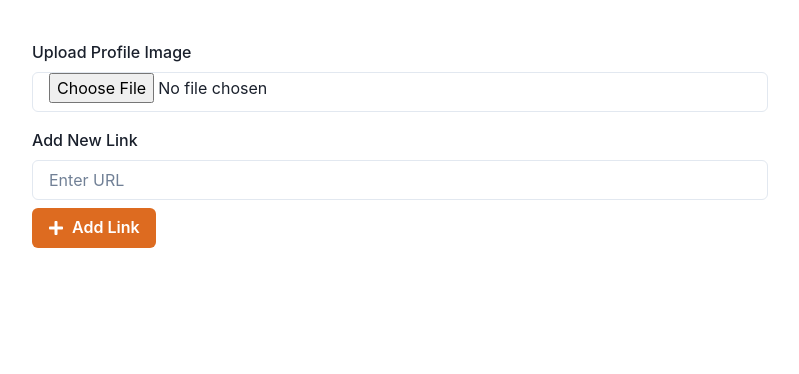
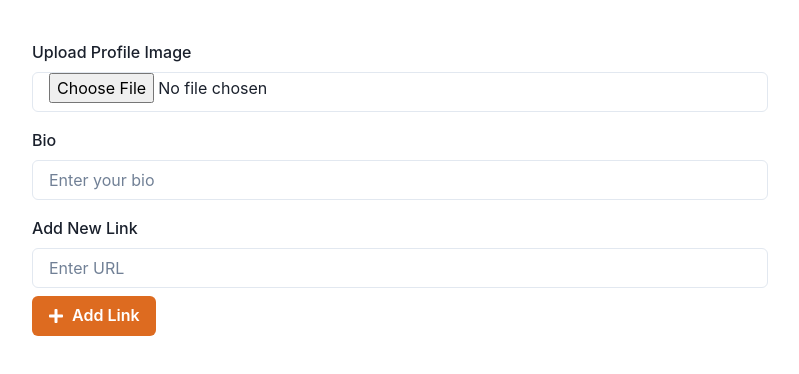
Before and after one commit to GPT-Engineer-App/saas-linkin-bio-genius, a React (Vite) app: page /profile in a window 1280 px wide. Shown: the top 374 px of the page, without its empty margins (240-1039 px from the left). Built offline with nearby package versions, Linux system fonts and the light colour scheme.

Commit message:
Added a bio input field to the Profile page to allow users to enter a personal bio. This includes managing the bio state and updating the form to handle changes to this new field.
Prompt: User to create account and build a profile page with profile photo and bio

```diff
--- a/src/pages/Profile.jsx
+++ b/src/pages/Profile.jsx
@@ -4,6 +4,7 @@ import { FaPlus } from "react-icons/fa";
 
 const Profile = () => {
   const [profileImage, setProfileImage] = useState("");
+  const [bio, setBio] = useState("");
   const [links, setLinks] = useState([]);
   const [newLink, setNewLink] = useState("");
   const toast = useToast();
@@ -41,6 +42,10 @@ const Profile = () => {
             {profileImage && <Image src={profileImage} alt="Profile Image" boxSize="150px" mt={4} />}
           </FormControl>
           <FormControl>
+            <FormLabel htmlFor="bio">Bio</FormLabel>
+            <Input id="bio" type="text" value={bio} onChange={(e) => setBio(e.target.value)} placeholder="Enter your bio" />
+          </FormControl>
+          <FormControl>
             <FormLabel htmlFor="link">Add New Link</FormLabel>
             <Input id="link" type="text" value={newLink} onChange={(e) => setNewLink(e.target.value)} placeholder="Enter URL" />
             <Button leftIcon={<FaPlus />} colorScheme="orange" mt={2} onClick={handleAddLink}>
```
